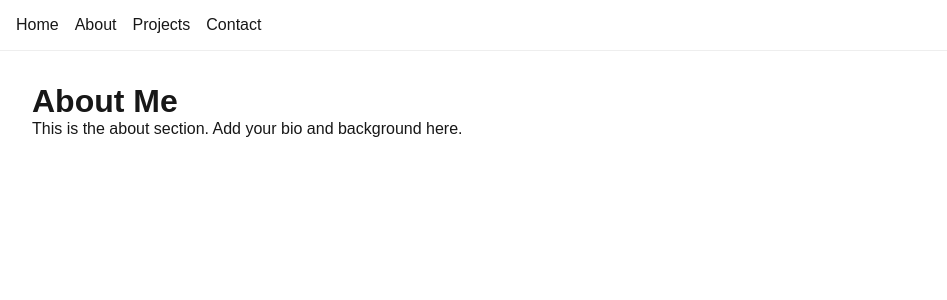
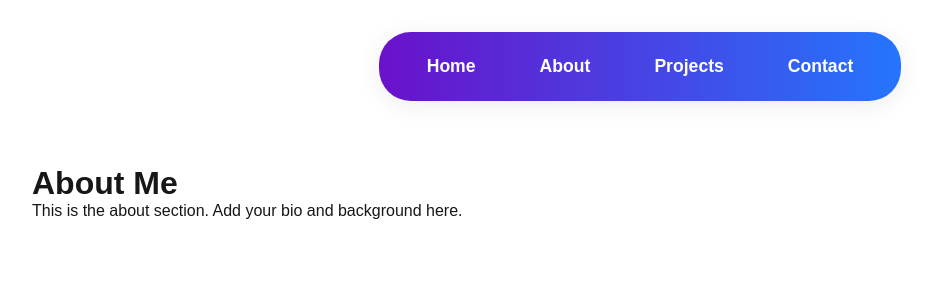
Before and after one commit to thusharanavod123/skygea-personal-website, a Next.js app in the folder my-website/: page /about in a window 1280 px wide. Shown: the top 300 px of the page, without its empty margins (0-947 px from the left). Built offline with nearby package versions, Linux system fonts and the light colour scheme.

Commit message:
Relocate the navigation bar

```diff
--- a/my-website/src/app/layout.tsx
+++ b/my-website/src/app/layout.tsx
@@ -25,12 +25,22 @@ export default function RootLayout({
   return (
     <html lang="en">
       <body className={geistSans.variable}>
-        <nav style={{ display: 'flex', gap: '1rem', padding: '1rem', borderBottom: '1px solid #eee' }}>
-          <a href="/">Home</a>
-          <a href="/about">About</a>
-          <a href="/projects">Projects</a>
-          <a href="/contact">Contact</a>
-        </nav>
+        <div style={{ display: 'flex', justifyContent: 'center', marginTop: '2rem', marginBottom: '2rem' }}>
+          <nav style={{
+            display: 'flex',
+            gap: '2rem',
+            padding: '1rem 2rem',
+            background: 'linear-gradient(90deg, #6a11cb 0%, #2575fc 100%)',
+            borderRadius: '2rem',
+            boxShadow: '0 4px 24px rgba(0,0,0,0.08)',
+            alignItems: 'center',
+          }}>
+            <a href="/" style={{ color: '#fff', textDecoration: 'none', fontWeight: 600, fontSize: '1.1rem', transition: 'color 0.2s', padding: '0.5rem 1rem', borderRadius: '1rem' }} onMouseOver={e => e.currentTarget.style.color = '#ffd700'} onMouseOut={e => e.currentTarget.style.color = '#fff'}>Home</a>
+            <a href="/about" style={{ color: '#fff', textDecoration: 'none', fontWeight: 600, fontSize: '1.1rem', transition: 'color 0.2s', padding: '0.5rem 1rem', borderRadius: '1rem' }} onMouseOver={e => e.currentTarget.style.color = '#ffd700'} onMouseOut={e => e.currentTarget.style.color = '#fff'}>About</a>
+            <a href="/projects" style={{ color: '#fff', textDecoration: 'none', fontWeight: 600, fontSize: '1.1rem', transition: 'color 0.2s', padding: '0.5rem 1rem', borderRadius: '1rem' }} onMouseOver={e => e.currentTarget.style.color = '#ffd700'} onMouseOut={e => e.currentTarget.style.color = '#fff'}>Projects</a>
+            <a href="/contact" style={{ color: '#fff', textDecoration: 'none', fontWeight: 600, fontSize: '1.1rem', transition: 'color 0.2s', padding: '0.5rem 1rem', borderRadius: '1rem' }} onMouseOver={e => e.currentTarget.style.color = '#ffd700'} onMouseOut={e => e.currentTarget.style.color = '#fff'}>Contact</a>
+          </nav>
+        </div>
         {children}
       </body>
     </html>
```
